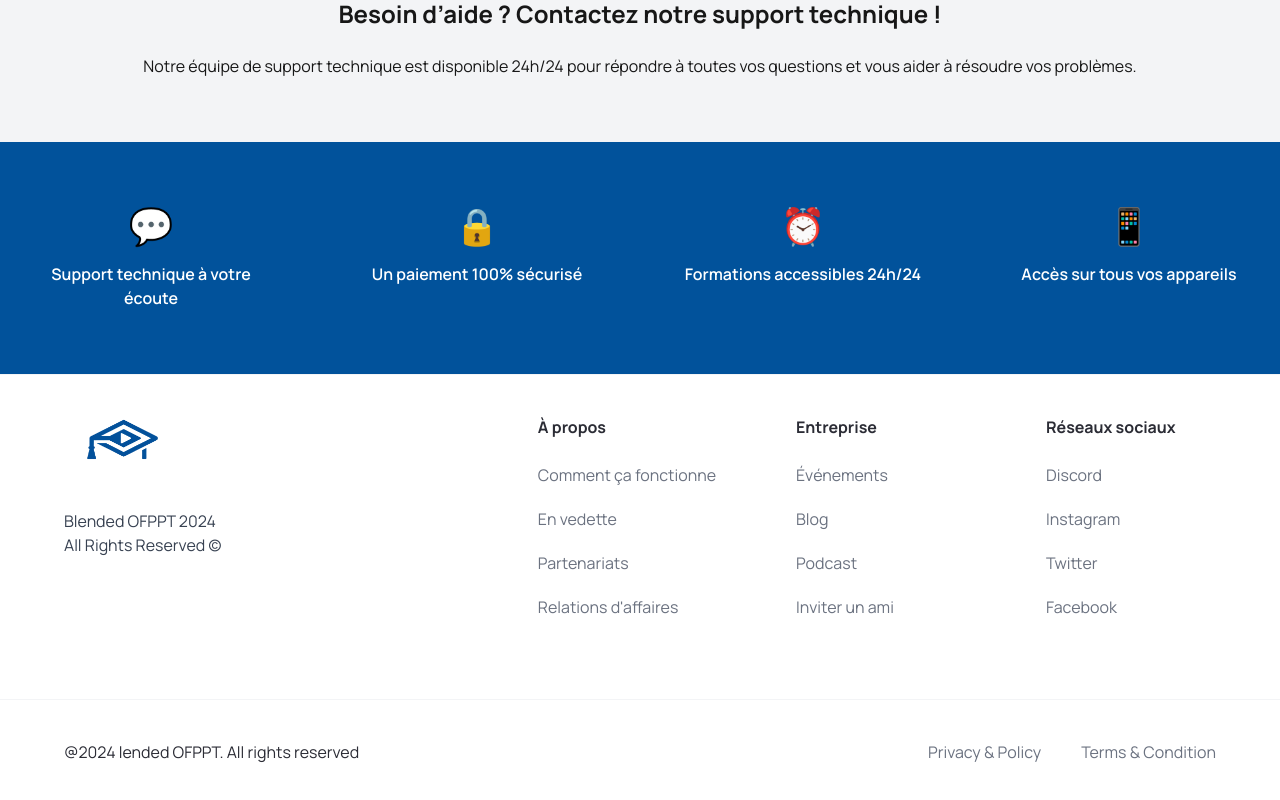
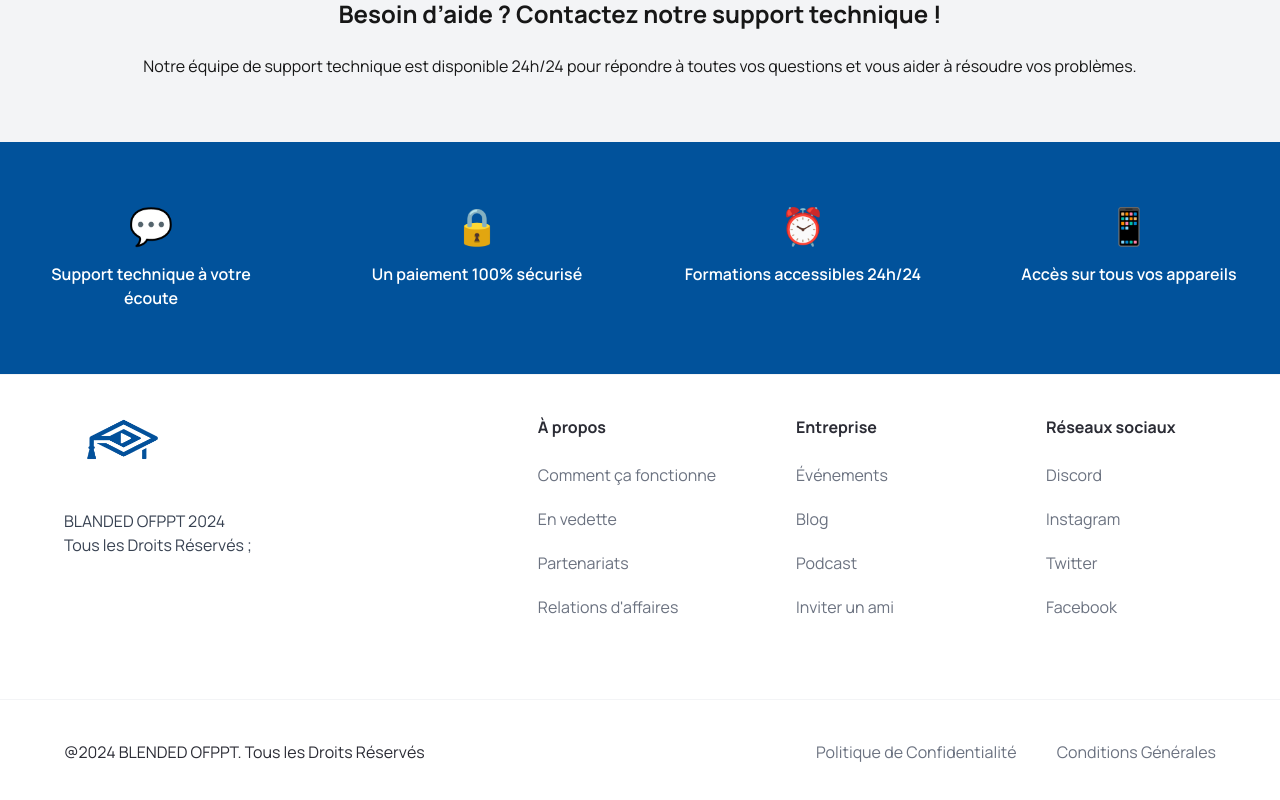
Before and after one commit to er-rochdi/e-learning, a Next.js app: page / in a window 1280 px wide. Shown: the part 1888-2688 px from the top of the page. Built offline with nearby package versions, Linux system fonts and the light colour scheme.

Commit message:
Update Footer.jsx

```diff
--- a/components/Footer.jsx
+++ b/components/Footer.jsx
@@ -9,8 +9,8 @@ const Footer = () => (
       <div className='flex flex-col justify-start items-start gap-6'>
         <Image src='/logo.png' alt='logo' width={118} height={18} className='object-contain' />
         <p className='text-base text-gray-700'>
-         Blended OFPPT 2024 <br />
-          All Rights Reserved &copy;
+         BLANDED OFPPT 2024 <br />
+          Tous les Droits Réservés ;
         </p>
       </div>
 
@@ -35,14 +35,14 @@ const Footer = () => (
     </div>
 
     <div className='flex justify-between items-center flex-wrap mt-10 border-t border-gray-100 sm:px-16 px-6 py-10'>
-      <p>@2024 lended OFPPT. All rights reserved</p>
+      <p>@2024 BLENDED OFPPT. Tous les Droits Réservés </p>
 
       <div className="footer__copyrights-link">
         <Link href="/" className="text-gray-500">
-          Privacy & Policy
+         Politique de Confidentialité
         </Link>
         <Link href="/" className="text-gray-500">
-          Terms & Condition
+          Conditions Générales
         </Link>
       </div>
     </div>
```
